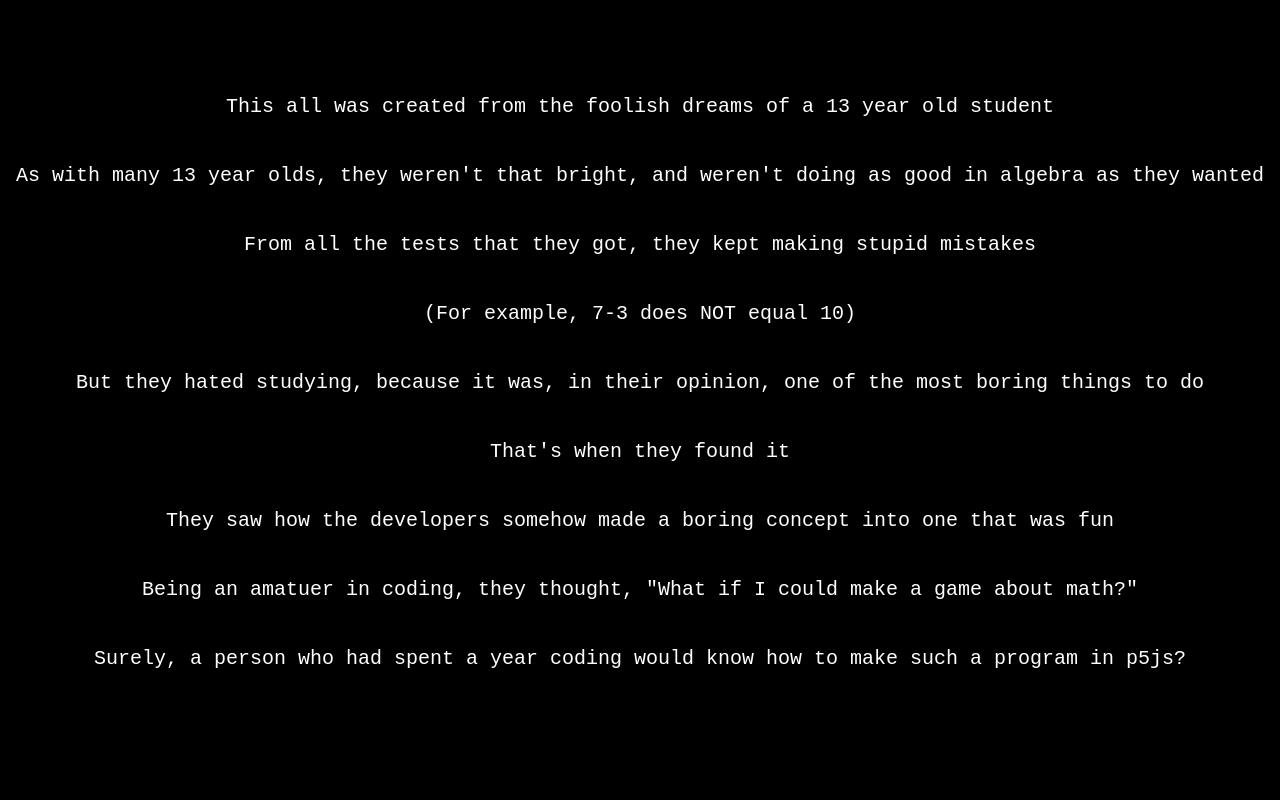
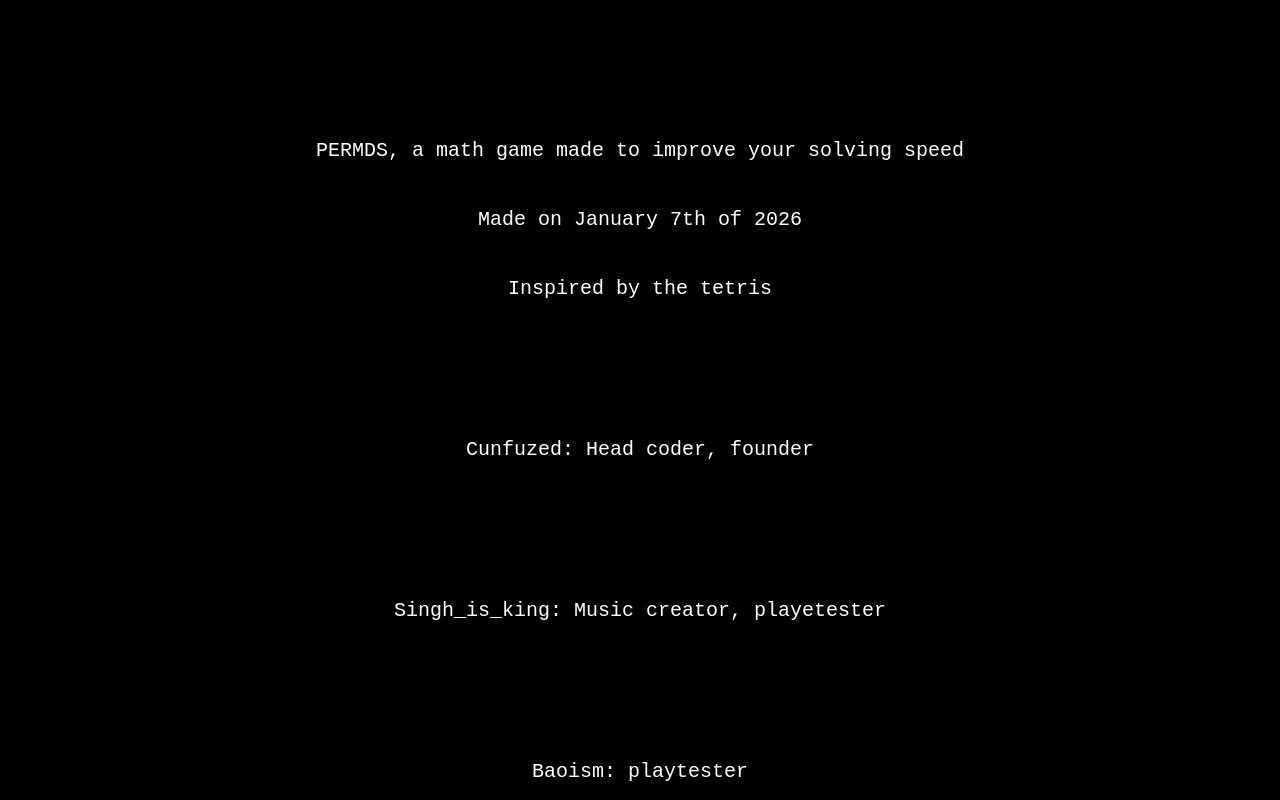
Before and after one commit to cunfuzed/PERMDAS, a website: page credits.html in a window 1280 px wide. Shown: the part 400-1200 px from the top of the page. Drawn offline with Linux system fonts and the light colour scheme.

Commit message:
Update credits text and game description

```diff
--- a/credits.html
+++ b/credits.html
@@ -51,7 +51,7 @@
   </head>
   <body>
     <a href = "home.html"><button class = "back">Back</button></a>
-    <p class = "scroll_text">This all was created from the foolish dreams of a 13 year old student<br><br><br>As with many 13 year olds, they weren't that bright, and weren't doing as good in algebra as they wanted<br><br><br>From all the tests that they got, they kept making stupid mistakes<br><br><br>(For example, 7-3 does NOT equal 10)<br><br><br>But they hated studying, because it was, in their opinion, one of the most boring things to do<br><br><br>That's when they found it<br><br><br>They saw how the developers somehow made a boring concept into one that was fun<br><br><br>Being an amatuer in coding, they thought, "What if I could make a game about math?"<br><br><br>Surely, a person who had spent a year coding would know how to make such a program in p5js?<br><br><br><br><br><br><br><br>WRONG.<br><br><br><br><br><br><br><br>In the first version, they couldn't even make a proper input system<br><br><br>In the second one, they found a way to bypass p5js limits, but even that didn't help<br><br><br>Finally, on this 3rd attempt, they did it<br><br><br>On January 7th, 2026, PERMDAS was started.<br><br><br><br><br><br><br>Cunfuzed: Head coder<br><br><br><br><br><br><br>Singh_is_king: Music creator<br><br><br><br><br><br><br>Baoism: playtester<br><br><br><br><br><br><br>Zeo: playtester and music creator<br><br><br><br><br><br><br><br><br><br><br><br><br><br>And to you, Player, thank you for your time</p>
+    <p class = "scroll_text">PERMDS, a math game made to improve your solving speed<br><br><br>Made on January 7th of 2026<br><br><br>Inspired by the tetris<br><br><br><br><br><br><br>Cunfuzed: Head coder, founder<br><br><br><br><br><br><br>Singh_is_king: Music creator, playetester<br><br><br><br><br><br><br>Baoism: playtester<br><br><br><br><br><br><br>Zeo: playtester and music creator<br><br><br><br><br><br><br><br><br><br><br><br><br><br>And to you, Player, thank you for your time</p>
     <script>
 
     </script>
```
